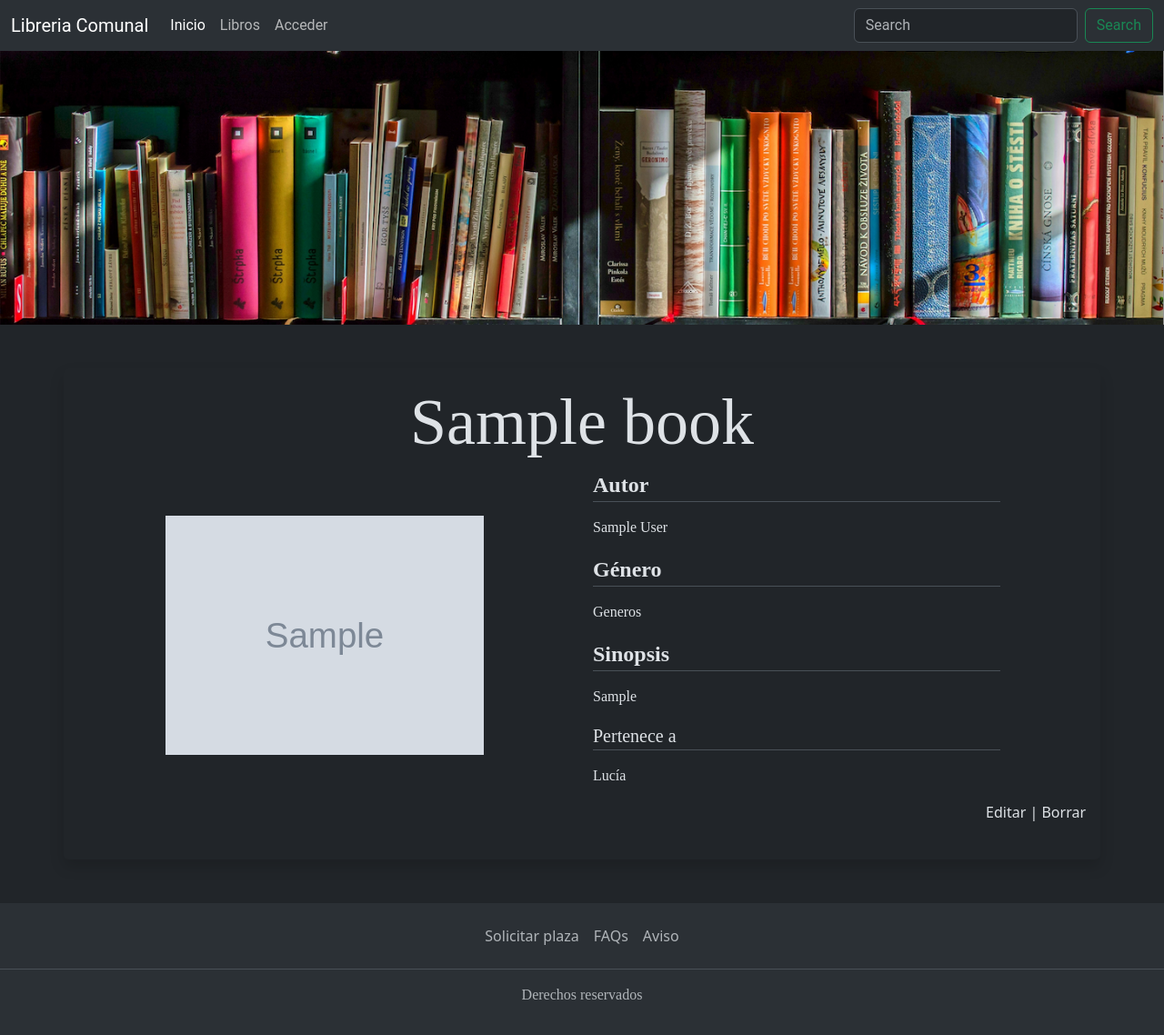
After one commit to luciabalbas/libreria_comun, a Django app: page /books/1/1 in a window 1280 px wide. The commit adds this page. Shown: the whole page at 91% size. Run offline with Django 5.2, Linux system fonts and the light colour scheme; tables that the repository leaves empty hold one stand-in row (values such as "Sample post"); grey boxes marked "Sample" are stand-in pictures; some libraries are stand-ins or nearby versions.

Commit message:
Creando la vista detalle de book

```diff
--- /dev/null
+++ b/libreria_comun/books/templates/books/book_detail.html
@@ -0,0 +1,28 @@
+{% extends 'core/base.html' %}
+{% block title %}{{book.title}}{% endblock %}
+
+{% block content %}
+<div class="container-fluid p-5">
+    <div class="container p-3 shadow rounded text-center">
+        <h2 class="display-2">{{book.title}}</h2>
+        <div class="row justify-content-evenly mb-4">
+            <div class="col-lg-4 d-flex justify-content-center align-items-center">
+                <img src="{{book.image.url}}" width="350" alt="">
+            </div>
+            <div class="col-lg-5 align-self-center text-start">
+                <p class="fs-4 fw-bold border-bottom">Autor</p>
+                <p>{{book.author}}</p>
+                <p class="fs-4 fw-bold border-bottom">Género</p>
+                <p>Generos</p>
+                {% if book.sinopsis != '' %}
+                <p class="fs-4 fw-bold border-bottom">Sinopsis</p>
+                <p>{{book.sinopsis|linebreaks}}</p>
+                {% endif %}
+                <p class="fs-5 border-bottom">Pertenece a</p>
+                <p>Lucía</p>
+                </div>
+                <div class="container-fluid text-end">Editar | Borrar</div>
+            </div>
+        </div>
+    </div>
+{% endblock %}
--- a/libreria_comun/books/templates/books/book_list.html
+++ b/libreria_comun/books/templates/books/book_list.html
@@ -12,7 +12,7 @@
                             <img class="my-2" src="{{book.image.url}}" width="200" height="300" />
                             <p class="mb-1 fw-bold title">{{book.title}}</p>
                             <p class="mb-1 author">{{book.author}}</p>
-                            <a class='btn btn-outline-light' href="#">Leer más</a>
+                            <a class='btn btn-outline-light' href="{% url 'books:book' book.id book.title|slugify %}">Leer más</a>
                         </div>
                     </a>
                 </div>
--- a/libreria_comun/books/urls.py
+++ b/libreria_comun/books/urls.py
@@ -3,4 +3,5 @@ from .views import BookDetailView, BookListView
 
 books_patterns = ([
     path('', BookListView.as_view(), name='books'),
+    path('<int:pk>/<slug:slug>', BookDetailView.as_view(), name='book')
 ], 'books')
```
